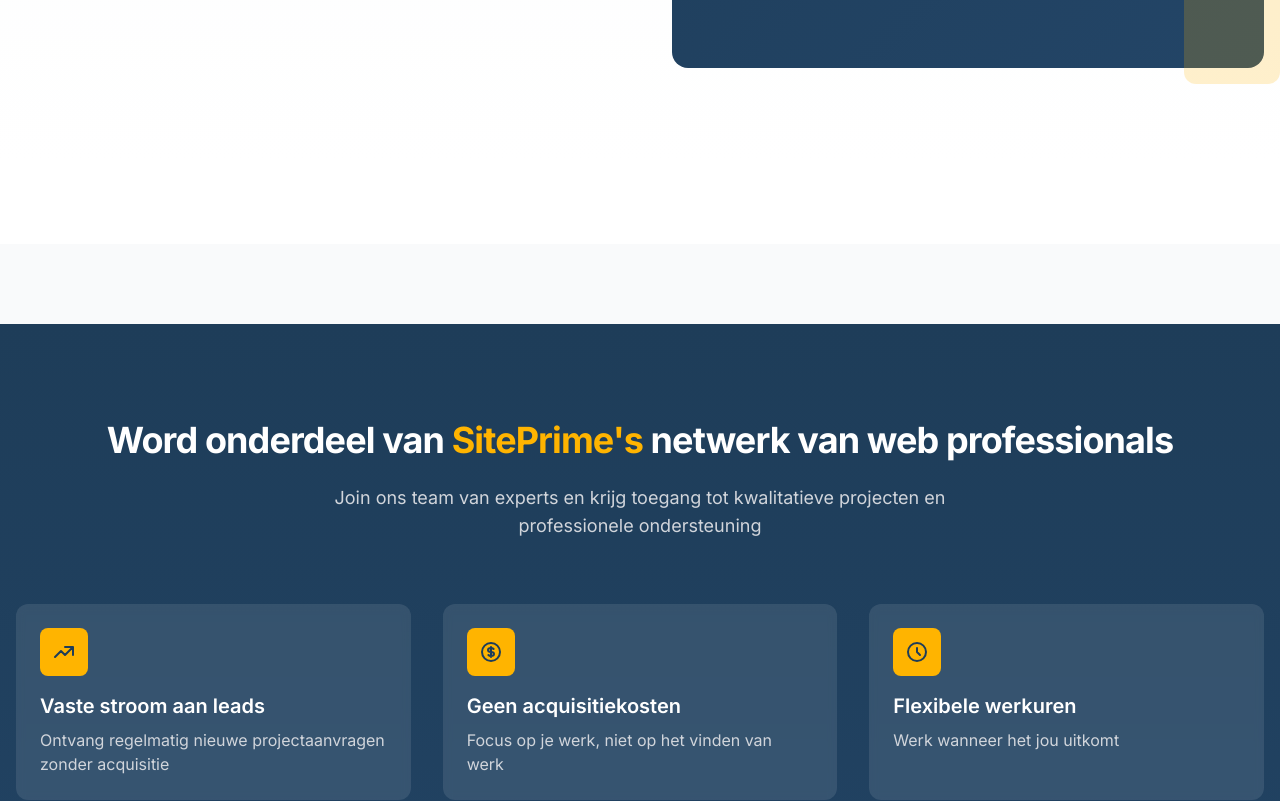
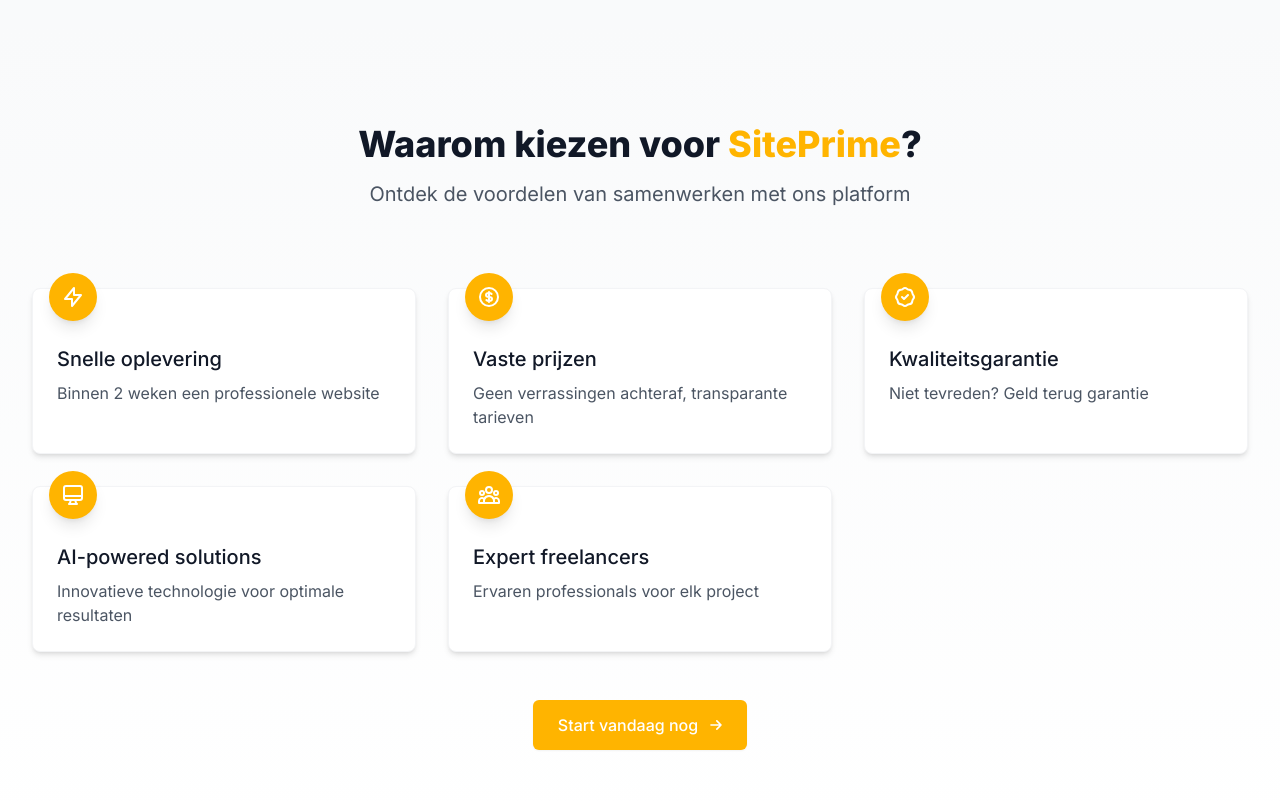
Before and after one commit to rpnsnoeren/SitePrime, a Next.js app: page / in a window 1280 px wide. Shown: the part 3123-3924 px from the top of the page. Built offline with nearby package versions, Linux system fonts and the light colour scheme.

Commit message:
Benefits Toegevoegd

```diff
--- a/package.json
+++ b/package.json
@@ -20,6 +20,7 @@
     "bcryptjs": "^2.4.3",
     "date-fns": "^4.1.0",
     "dotenv": "^16.4.5",
+    "framer-motion": "^11.11.17",
     "jose": "^5.9.6",
     "js-cookie": "^3.0.5",
     "jsonwebtoken": "^9.0.2",
--- /dev/null
+++ b/src/app/components/sections/Benefits.tsx
@@ -0,0 +1,123 @@
+'use client'
+
+import { motion } from 'framer-motion'
+import Link from 'next/link'
+
+const benefits = [
+  {
+    title: 'Snelle oplevering',
+    description: 'Binnen 2 weken een professionele website',
+    icon: (
+      <svg className="w-6 h-6" fill="none" stroke="currentColor" viewBox="0 0 24 24">
+        <path strokeLinecap="round" strokeLinejoin="round" strokeWidth={2} d="M13 10V3L4 14h7v7l9-11h-7z" />
+      </svg>
+    )
+  },
+  {
+    title: 'Vaste prijzen',
+    description: 'Geen verrassingen achteraf, transparante tarieven',
+    icon: (
+      <svg className="w-6 h-6" fill="none" stroke="currentColor" viewBox="0 0 24 24">
+        <path strokeLinecap="round" strokeLinejoin="round" strokeWidth={2} d="M12 8c-1.657 0-3 .895-3 2s1.343 2 3 2 3 .895 3 2-1.343 2-3 2m0-8c1.11 0 2.08.402 2.599 1M12 8V7m0 1v8m0 0v1m0-1c-1.11 0-2.08-.402-2.599-1M21 12a9 9 0 11-18 0 9 9 0 0118 0z" />
+      </svg>
+    )
+  },
+  {
+    title: 'Kwaliteitsgarantie',
+    description: 'Niet tevreden? Geld terug garantie',
+    icon: (
+      <svg className="w-6 h-6" fill="none" stroke="currentColor" viewBox="0 0 24 24">
+        <path strokeLinecap="round" strokeLinejoin="round" strokeWidth={2} d="M9 12l2 2 4-4M7.835 4.697a3.42 3.42 0 001.946-.806 3.42 3.42 0 014.438 0 3.42 3.42 0 001.946.806 3.42 3.42 0 013.138 3.138 3.42 3.42 0 00.806 1.946 3.42 3.42 0 010 4.438 3.42 3.42 0 00-.806 1.946 3.42 3.42 0 01-3.138 3.138 3.42 3.42 0 00-1.946.806 3.42 3.42 0 01-4.438 0 3.42 3.42 0 00-1.946-.806 3.42 3.42 0 01-3.138-3.138 3.42 3.42 0 00-.806-1.946 3.42 3.42 0 010-4.438 3.42 3.42 0 00.806-1.946 3.42 3.42 0 013.138-3.138z" />
+      </svg>
+    )
+  },
+  {
+    title: 'AI-powered solutions',
+    description: 'Innovatieve technologie voor optimale resultaten',
+    icon: (
+      <svg className="w-6 h-6" fill="none" stroke="currentColor" viewBox="0 0 24 24">
+        <path strokeLinecap="round" strokeLinejoin="round" strokeWidth={2} d="M9.75 17L9 20l-1 1h8l-1-1-.75-3M3 13h18M5 17h14a2 2 0 002-2V5a2 2 0 00-2-2H5a2 2 0 00-2 2v10a2 2 0 002 2z" />
+      </svg>
+    )
+  },
+  {
+    title: 'Expert freelancers',
+    description: 'Ervaren professionals voor elk project',
+    icon: (
+      <svg className="w-6 h-6" fill="none" stroke="currentColor" viewBox="0 0 24 24">
+        <path strokeLinecap="round" strokeLinejoin="round" strokeWidth={2} d="M17 20h5v-2a3 3 0 00-5.356-1.857M17 20H7m10 0v-2c0-.656-.126-1.283-.356-1.857M7 20H2v-2a3 3 0 015.356-1.857M7 20v-2c0-.656.126-1.283.356-1.857m0 0a5.002 5.002 0 019.288 0M15 7a3 3 0 11-6 0 3 3 0 016 0zm6 3a2 2 0 11-4 0 2 2 0 014 0zM7 10a2 2 0 11-4 0 2 2 0 014 0z" />
+      </svg>
+    )
+  }
+]
+
+export default function Benefits() {
+  return (
+    <section className="py-24 bg-gradient-to-b from-gray-50 to-white">
+      <div className="max-w-7xl mx-auto px-4 sm:px-6 lg:px-8">
+        <div className="text-center">
+          <h2 className="text-3xl font-extrabold text-gray-900 sm:text-4xl">
+            Waarom kiezen voor <span className="text-[#FFB400]">SitePrime</span>?
+          </h2>
+          <p className="mt-4 text-xl text-gray-600">
+            Ontdek de voordelen van samenwerken met ons platform
+          </p>
+        </div>
+
+        <div className="mt-20">
+          <div className="grid grid-cols-1 gap-8 sm:grid-cols-2 lg:grid-cols-3">
+            {benefits.map((benefit, index) => (
+              <motion.div
+                key={benefit.title}
+                initial={{ opacity: 0, y: 20 }}
+                whileInView={{ opacity: 1, y: 0 }}
+                viewport={{ once: true }}
+                transition={{ duration: 0.5, delay: index * 0.1 }}
+                className="relative bg-white p-6 rounded-lg shadow-md hover:shadow-lg transition-shadow border border-gray-100"
+              >
+                <div className="absolute -top-4 left-4">
+                  <div className="rounded-full bg-[#FFB400] p-3 text-white shadow-lg">
+                    {benefit.icon}
+                  </div>
+                </div>
+                <div className="pt-8">
+                  <h3 className="text-xl font-medium text-gray-900 mb-2">
+                    {benefit.title}
+                  </h3>
+                  <p className="text-gray-600">
+                    {benefit.description}
+                  </p>
+                </div>
+              </motion.div>
+            ))}
+          </div>
+        </div>
+
+        <div className="mt-12 text-center">
+          <Link href="/contact">
+            <motion.button
+              whileHover={{ scale: 1.05 }}
+              whileTap={{ scale: 0.95 }}
+              className="inline-flex items-center px-6 py-3 border border-transparent text-base font-medium rounded-md shadow-sm text-white bg-[#FFB400] hover:bg-[#E6A200] transition-all duration-200"
+            >
+              Start vandaag nog
+              <svg
+                className="ml-2 -mr-1 w-5 h-5"
+                fill="none"
+                stroke="currentColor"
+                viewBox="0 0 24 24"
+              >
+                <path
+                  strokeLinecap="round"
+                  strokeLinejoin="round"
+                  strokeWidth={2}
+                  d="M13 7l5 5m0 0l-5 5m5-5H6"
+                />
+              </svg>
+            </motion.button>
+          </Link>
+        </div>
+      </div>
+    </section>
+  )
+}
--- a/src/app/page.tsx
+++ b/src/app/page.tsx
@@ -2,6 +2,7 @@
 import Services from './components/sections/Services'
 import About from './components/sections/About'
 import Freelancers from './components/sections/Freelancers'
+import Benefits from './components/sections/Benefits'
 
 export default function Home() {
   return (
@@ -15,37 +16,19 @@
       <section id="diensten" className="py-20 bg-white">
         <Services />
       </section>
-
+      {/* Freelancers Section */}
+      <section id="freelancers" className="py-20 bg-gray-50">
+        <Freelancers />
+      </section>
       {/* Voordelen Section */}
       <section id="voordelen" className="py-20 bg-gray-50">
-        <div className="max-w-7xl mx-auto px-4 sm:px-6 lg:px-8">
-          <h2 className="text-3xl font-bold text-center mb-12">Onze Voordelen</h2>
-          <div className="grid grid-cols-1 md:grid-cols-3 gap-8">
-            <div className="bg-white p-6 rounded-lg shadow-lg">
-              <h3 className="text-xl font-semibold mb-4">AI-powered Content</h3>
-              <p className="text-gray-600">Optimale content creatie met behulp van AI-technologie</p>
-            </div>
-            <div className="bg-white p-6 rounded-lg shadow-lg">
-              <h3 className="text-xl font-semibold mb-4">Snelle Oplevering</h3>
-              <p className="text-gray-600">Efficiënt ontwikkelproces voor snelle resultaten</p>
-            </div>
-            <div className="bg-white p-6 rounded-lg shadow-lg">
-              <h3 className="text-xl font-semibold mb-4">Expert Support</h3>
-              <p className="text-gray-600">24/7 ondersteuning van ons expert team</p>
-            </div>
-          </div>
-        </div>
+      <Benefits />
       </section>
-
       {/* Over Ons Section */}
       <section id="over-ons" className="py-20 bg-white">
         <About />
       </section>
 
-      {/* Freelancers Section */}
-      <section id="freelancers" className="py-20 bg-gray-50">
-        <Freelancers />
-      </section>
     </main>
   )
 }
```
Also changed, not shown: 1 other file (tests, documents, lock files or other folders).
